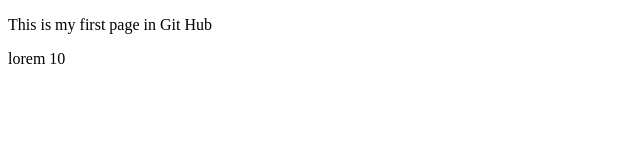
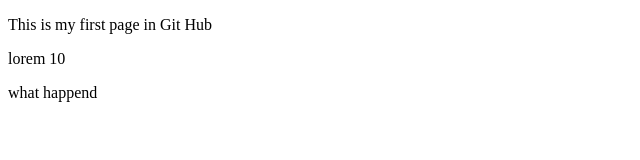
Before and after one commit to Jamal4/myFirstWebsite, a plain HTML site: page index.html in a window 1280 px wide. Shown: the whole page, without its empty margins (0-640 px from the left). Drawn offline with Linux system fonts and the light colour scheme.

Commit message:
second try

```diff
--- a/index.html
+++ b/index.html
@@ -10,6 +10,7 @@
 <body>
   <p>This is my first page in Git Hub</p>
   <P>lorem 10</P>
+  <p>what happend</p>
 </body>
 
 </html>
```
